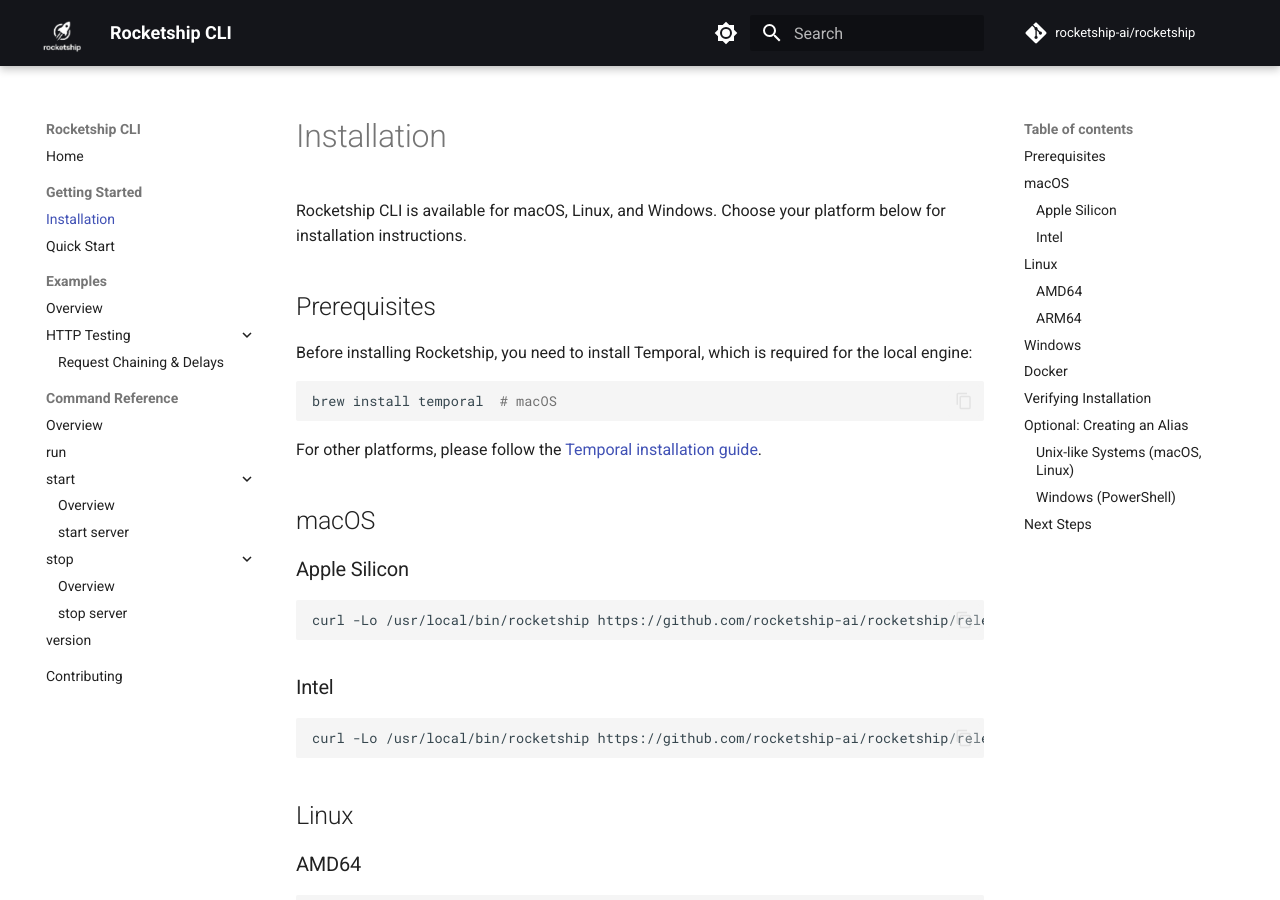
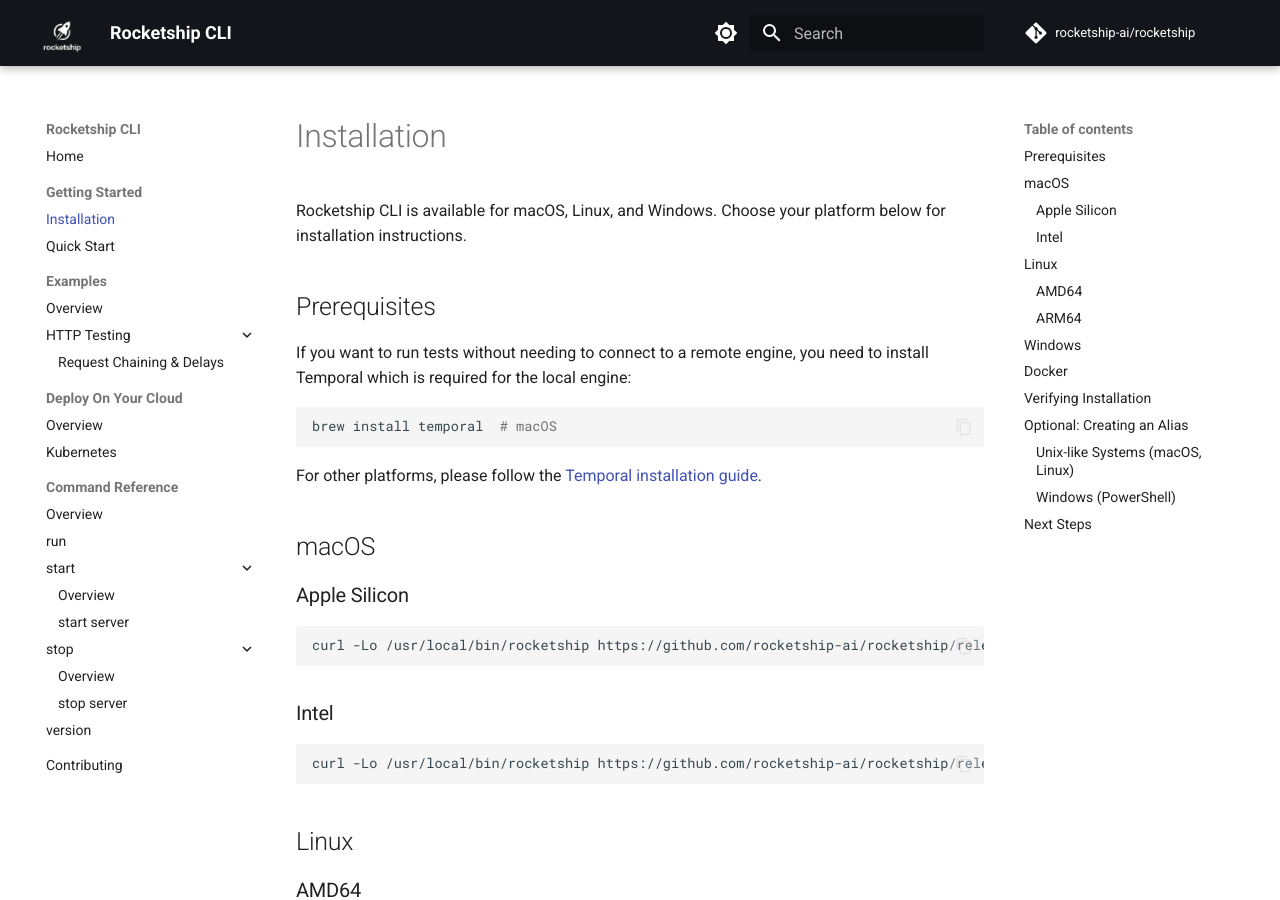
Before and after one commit to rocketship-ai/rocketship, an MkDocs documentation site: the page built from docs/src/installation.md, in a window 1280 px wide and 900 px high. Built offline with MkDocs 1.6.1 and Material for MkDocs 9.7.7, drawn with Linux system fonts in a browser that asks for light colours; comment, search, counter and statistics services are not loaded.

Commit message:
readme and docs reword

````diff
--- a/docs/mkdocs.yml
+++ b/docs/mkdocs.yml
@@ -60,6 +60,9 @@
       - Overview: examples.md
       - HTTP Testing:
           - Request Chaining & Delays: examples/request-chaining.md
+  - Deploy On Your Cloud:
+      - Overview: deploy-on-your-cloud.md
+      - Kubernetes: deploy-on-kubernetes.md
   - Command Reference:
       - Overview: reference/rocketship.md
       - run: reference/rocketship_run.md
--- a/docs/src/installation.md
+++ b/docs/src/installation.md
@@ -4,7 +4,7 @@
 
 ## Prerequisites
 
-Before installing Rocketship, you need to install Temporal, which is required for the local engine:
+If you want to run tests without needing to connect to a remote engine, you need to install Temporal which is required for the local engine:
 
 ```bash
 brew install temporal  # macOS
````
Also changed, not shown: README.md.
